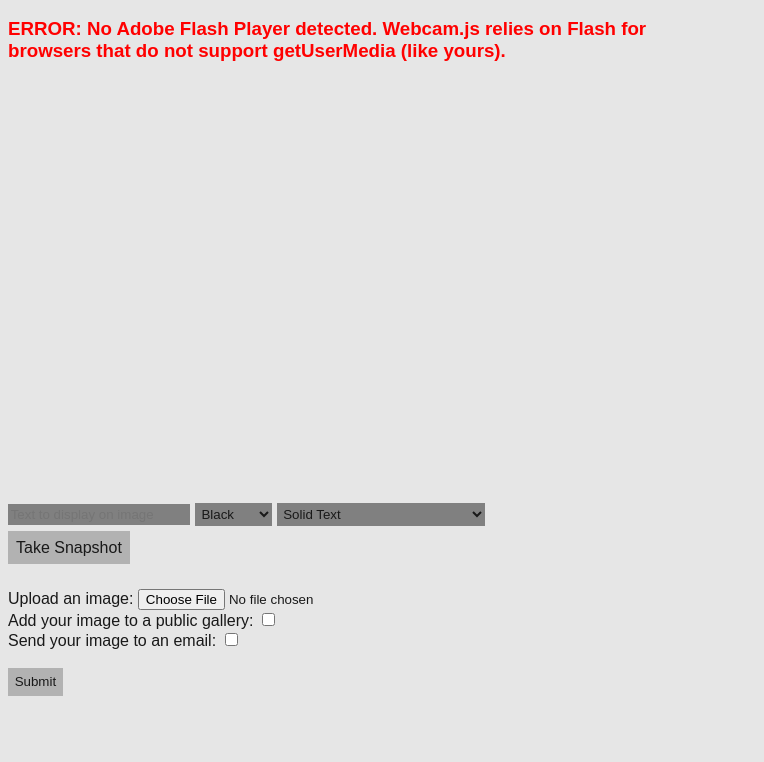
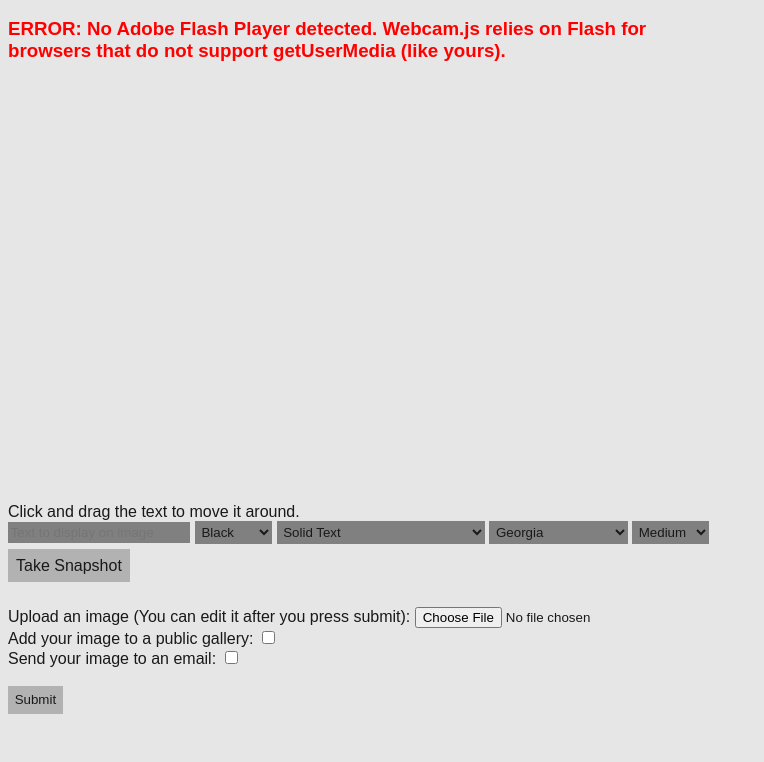
Before and after one commit to EmmaSimon/postcard, a Django app: page /postcard in a window 1280 px wide. Shown: the part 38-800 px from the top of the page, without its empty margins (0-764 px from the left). Run offline with Django 3.2, Linux system fonts and the light colour scheme.

Commit message:
Added more text options

```diff
--- a/postcard/forms.py
+++ b/postcard/forms.py
@@ -21,14 +21,30 @@
 				   ('line', 'Outlined Text'),
 				   ('diff', 'Different colored fill and border'),)
 
-	text = forms.CharField(label='', required=False, max_length=20, widget=forms.TextInput(attrs={'class':'image_edit', 'placeholder':'Text to display on image'}))
+	sizes = (('20px ', 'Smallest'),
+			 ('40px ', 'Small'),
+			 ('60px ', 'Medium'),
+			 ('80px ', 'Large'),
+			 ('100px ', 'Largest'),)
+
+	fonts = (('Georgia', 'Georgia'),
+			 ('Times', 'Times New Roman'),
+			 ('Arial', 'Arial'),
+			 ('Comic Sans MS', 'Comic Sans'),
+			 ('Impact', 'Impact'),
+			 ('Trebuchet MS', 'Trebuchet'),
+			 ('Courier', 'Courier'),)
+
+	text = forms.CharField(label='', required=False, max_length=100, widget=forms.TextInput(attrs={'class':'image_edit', 'placeholder':'Text to display on image'}))
 	text_color = forms.ChoiceField(widget=forms.Select(attrs={'class':'image_edit'}), choices=colors)
 	outline = forms.ChoiceField(widget=forms.Select(attrs={'class':'image_edit'}), choices=line_styles)
 	outline_color = forms.ChoiceField(widget=forms.Select(attrs={'class':'image_edit'}), choices=colors)
+	font = forms.ChoiceField(widget=forms.Select(attrs={'class':'image_edit'}), choices=fonts)
+	font_size = forms.ChoiceField(widget=forms.Select(attrs={'class':'image_edit'}), choices=sizes)
 
 # Form for uploading images
 class ImageUploadForm(forms.Form):
-	image = forms.ImageField(label='Upload an image: ', required=False)
+	image = forms.ImageField(label='Upload an image (You can edit it after you press submit): ', required=False)
 	put_in_gallery = forms.BooleanField(label='Add your image to a public gallery: ', required=False)
 	send_email = forms.BooleanField(label='Send your image to an email: ', required=False)
 	email = forms.EmailField(label='', required=False, widget=forms.EmailInput(attrs={'placeholder':'Email of recipient', 'class':'email_text'}))
--- a/postcard/static/postcard/js/cam_functions.js
+++ b/postcard/static/postcard/js/cam_functions.js
@@ -15,6 +15,14 @@
 	height = parseInt(document.getElementById('my_camera').style.height, 10);
 	my_c.width = width;
 	my_c.height = height;
+
+	// Set the initial position and size of text based on camera
+	text_x = parseInt(my_c.width/30);
+	text_y = my_c.height - parseInt(my_c.width/30);
+	document.getElementById('id_font_size').value = '60px ';
+	font_size = document.getElementById('id_font_size').value;
+	font = font_size + document.getElementById('id_font').value;
+	my_c.getContext('2d').font = font;
 }
 
 
@@ -33,6 +41,8 @@
 
 	// Hide the webcam stream
 	document.getElementById('my_camera').style.display = 'none';
+	document.getElementById('my_camera').style.zIndex = 0;
+	document.getElementById('my_canvas').style.zIndex = 1;
 	// Hide the button for taking a snapshot and show the one for resetting
 	document.getElementById('snap').style.display = 'none';
 	document.getElementById('retry').style.display = 'inline';
@@ -43,6 +53,8 @@
 function retake_snapshot() {
 	// Reinitializes the webcam stream
 	document.getElementById('my_camera').style.display = 'inline';
+	document.getElementById('my_camera').style.zIndex = 1;
+	document.getElementById('my_canvas').style.zIndex = 0;
 	snapped = false;
 	// Clear the canvas so you can see the webcam
 	my_ctx.clearRect( 0, 0, my_c.width, my_c.height );
--- a/postcard/static/postcard/js/editor_functions.js
+++ b/postcard/static/postcard/js/editor_functions.js
@@ -1,22 +1,36 @@
 var img;
 var my_c;
 var my_ctx;
-
+var mouse_over = false;
+var mouse_down = false;
+var text_x = 0;
+var text_y = 0;
+var font;
+var font_size;
 
 // Initialize editor image and canvas
 function editor_init() {
+
 	// Only do this if it's being called from the editor
 	if (document.title == 'Postcard Editor') {
 		snapped = true;
 		camera_on = false;
 		img = new Image;
-		img.src = document.getElementById('id_snapshot').value; //.replace(/data.*base64,/, '');
+		img.src = document.getElementById('id_snapshot').value;
 		my_c = document.getElementById('my_canvas');
 		my_c.width = parseInt(document.getElementById('my_canvas').style.width, 10);
 		my_c.height = parseInt(document.getElementById('my_canvas').style.height, 10)
 		my_ctx = my_c.getContext('2d');
-		edit_image();
 	}
+
+	// Set the initial position and font of the text
+	text_x = parseInt(my_c.width/30);
+	text_y = my_c.height - parseInt(my_c.width/30, 10);
+	document.getElementById('id_font_size').value = '60px ';
+	font_size = document.getElementById('id_font_size').value;
+	font = font_size + document.getElementById('id_font').value;
+	my_c.getContext('2d').font = font;
+	edit_image();
 };
 
 
@@ -33,17 +47,13 @@
 		temp_canvas.width = my_c.width;
 		temp_canvas.height = my_c.height;
 		var temp_context = temp_canvas.getContext('2d');
+		update_font(temp_canvas);
 
-		// Set the position and font of the text
-		var text_x = parseInt(my_c.width/50);
-		var text_y = my_c.height - parseInt(my_c.width/50);
-		temp_context.font = parseInt(my_c.height/8) + 'px Arial';
-
-		// Draw the base image befor the text, to avoid stacking text
+		// Draw the base image before the text, to avoid stacking text
 		my_ctx.drawImage( img, 0, 0 );
 
 		// Process text style
-		if (document.getElementById('id_text') != null) {
+		if (document.getElementById('id_text') != null && document.getElementById('id_text').value != '') {
 			text = document.getElementById('id_text').value;
 
 			// If outline is solid, use fillText
@@ -93,7 +103,10 @@
 // Creates a rainbow gradient then sets it to both fill and stroke
 function rainbowize( canvas, x, y ) {
 	var ctx = canvas.getContext('2d');
-	var rainbow = ctx.createLinearGradient( x, y, ctx.measureText(document.getElementById('id_text').value).width, y );
+	x = parseInt(x);
+	y = parseInt(y);
+	w = parseInt(ctx.measureText(document.getElementById('id_text').value).width);
+	var rainbow = ctx.createLinearGradient( x, y, (x + w), y );
 	rainbow.addColorStop( 0, 'red' );
 	rainbow.addColorStop( 1/6, 'orange' );
 	rainbow.addColorStop( 2/6, 'yellow' );
@@ -105,3 +118,20 @@
 	ctx.strokeStyle = rainbow;
 	return canvas;
 }
+
+
+// Updates the current X and Y positions of the mouse
+function update_mouse_position( event ) {
+	if (mouse_down && mouse_over) {
+		text_x = event.pageX - (my_ctx.measureText(document.getElementById('id_text').value).width / 2);
+		text_y = event.pageY - (parseInt(font_size, 10) / 2);
+	}
+}
+
+
+// Updates the font with the currently selected value
+function update_font( canvas ) {
+	font_size = document.getElementById('id_font_size').value;
+	font = font_size + document.getElementById('id_font').value;
+	canvas.getContext('2d').font = font;
+}
--- a/postcard/static/postcard/js/form_functions.js
+++ b/postcard/static/postcard/js/form_functions.js
@@ -2,13 +2,22 @@
 window.onload = function() {
 	editor_init();
 	if (camera_on) {cam_init();}
-	document.getElementById('id_snapshot').addEventListener('click', function() {img = get_cam_image();});
-	document.getElementById('id_send_email').addEventListener('change', display_email_options);
-	document.getElementById('id_outline_color').addEventListener("change", edit_image);
-	document.getElementById('id_outline').addEventListener('change', outline_change);
-	document.getElementById('id_text_color').addEventListener('change', edit_image);
-	document.getElementById('id_outline').addEventListener("change", edit_image);
-	document.getElementById('id_text').addEventListener("keyup", edit_image);
+	document.getElementById('my_canvas').addEventListener( 'mouseover', function(event) { mouse_over=true; update_mouse_position(event); edit_image(); } );
+	document.getElementById('my_canvas').addEventListener( 'mouseout', function(event) { mouse_over=false; update_mouse_position(event); edit_image(); } );
+	document.getElementById('my_canvas').addEventListener( 'mousedown', function(event) { mouse_down=true; update_mouse_position(event); edit_image(); } ) ;
+	document.getElementById('my_canvas').addEventListener( 'mouseup', function(event) { mouse_down=false; update_mouse_position(event); edit_image(); } );
+	document.getElementById('my_canvas').addEventListener( 'mousemove', function(event) { update_mouse_position(event); edit_image(); } );
+
+	document.getElementById('id_font_size').addEventListener( 'change', function() { update_font(document.getElementById('my_canvas')); edit_image(); } );
+	document.getElementById('id_font').addEventListener( 'change', function() { update_font(document.getElementById('my_canvas')); edit_image(); } );
+	document.getElementById('id_outline_color').addEventListener( 'change', edit_image );
+	document.getElementById('id_text_color').addEventListener( 'change', edit_image );
+	document.getElementById('id_outline').addEventListener( 'change', edit_image );
+	document.getElementById('id_text').addEventListener( 'keyup', edit_image );
+
+	document.getElementById('id_send_email').addEventListener( 'change', display_email_options );
+	document.getElementById('id_outline').addEventListener( 'change', outline_change );
+
 	window.display_email_options();
 };
 
@@ -16,12 +25,12 @@
 // Checks if the client wants to send an email and displays the email options if they do
 function display_email_options() {
 	if (document.getElementById('id_send_email').checked) {
-		var email_inputs = document.getElementsByClassName("email_text");
+		var email_inputs = document.getElementsByClassName('email_text');
 		for (var i = 0; i < email_inputs.length; i++) {
 			email_inputs[i].style.display = 'inline';
 		}
 	} else {
-		var email_inputs = document.getElementsByClassName("email_text");
+		var email_inputs = document.getElementsByClassName('email_text');
 		for (var i = 0; i < email_inputs.length; i++) {
 			email_inputs[i].style.display = 'none';
 		}
@@ -45,8 +54,8 @@
 	var bad_input = false;
 
 	// Make sure the image file isn't larger than 2 MB
-	if (document.getElementById('id_image').value != '' && document.getElementById('id_image').files[0].size > 2097152) {
-		alert("The image file you entered is too large. Please try an image that's 2 MB or smaller.");
+	if (camera_on && document.getElementById('id_image').value != '' && document.getElementById('id_image').files[0].size > 2097152) {
+		alert('The image file you entered is too large. Please try an image that\'s 2 MB or smaller.');
 		bad_input = true;
 
 	// If there is both a snapshot and an image upload, let the client know to make sure that's what they meant to do
@@ -57,12 +66,12 @@
 
 	// If there isn't a snapshot or an image upload, send an alert and don't submit
 	} else if (!snapped && document.getElementById('id_image').value == '') {
-		alert("You haven't taken a snapshot or uploaded an image.");
+		alert('You haven\'t taken a snapshot or uploaded an image.');
 		bad_input = true;
 
 	// If the client checked the email box but didn't provide an email, send an alert and don't submit
 	} else if (document.getElementById('id_send_email').checked && document.getElementById('id_email').value == '') {
-		alert("You didn't enter an email address.");
+		alert('You didn\'t enter an email address.');
 		bad_input = true;
 	}
 
--- a/postcard/templates/postcard/editor.html
+++ b/postcard/templates/postcard/editor.html
@@ -17,6 +17,7 @@
 
 <!-- Editor options -->
 <div id='editor'>
+	Click and drag the text to move it around. <br>
 	{% for item in edit_form %}
 	{{ item }}
 	{% endfor %}
--- a/postcard/templates/postcard/index.html
+++ b/postcard/templates/postcard/index.html
@@ -18,6 +18,7 @@
 
 <!-- Editor options -->
 <div id='editor'>
+	Click and drag the text to move it around. <br>
 	{% for item in edit_form %}
 		{{ item }}
 	{% endfor %}
--- a/postcard/views.py
+++ b/postcard/views.py
@@ -1,4 +1,3 @@
-
 from django.core.files.storage import default_storage
 from django.core.mail import EmailMessage
 from django.shortcuts import redirect
@@ -12,7 +11,7 @@
 import os
 
 # Set the base HTML template
-base_template = "postcard/base.html"
+base_template = 'postcard/base.html'
 
 def index(request):
 	if request.method == 'POST':
```
Also changed, not shown: README.md.
